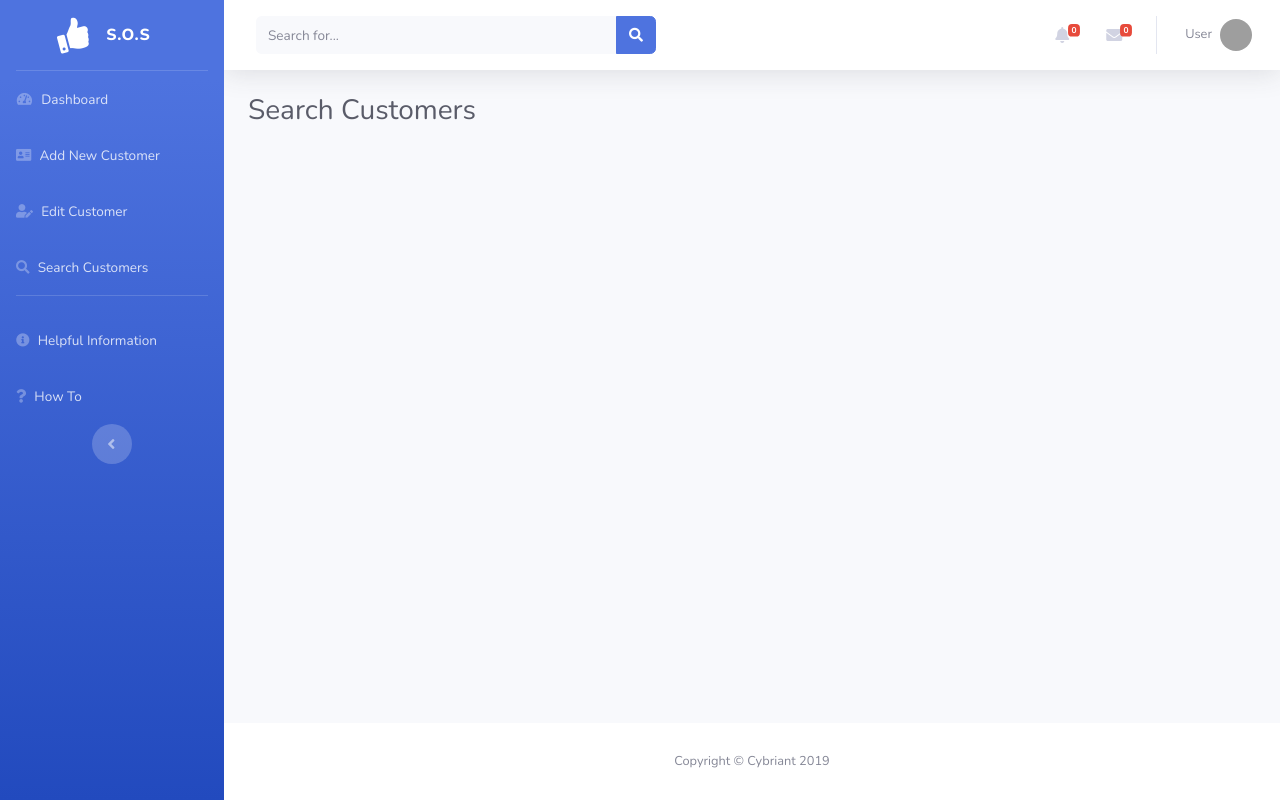
After one commit to FrankDaTankB/SWEFinalProject, a Django app: page /searchCustomer/ in a window 1280 px wide. The commit adds this page. Run offline with Django 3.2, Linux system fonts and the light colour scheme; some libraries are stand-ins or nearby versions; grey boxes are pictures that could not be loaded.

Commit message:
Search Customer created

```diff
--- a/cybriant_project/verso/templates/verso/base.html
+++ b/cybriant_project/verso/templates/verso/base.html
@@ -29,11 +29,11 @@
     <ul class="navbar-nav bg-gradient-primary sidebar sidebar-dark accordion" id="accordionSidebar">
 
       <!-- Sidebar - Brand -->
-      <a class="sidebar-brand d-flex align-items-center justify-content-center" href="index.html">
+      <a class="sidebar-brand d-flex align-items-center justify-content-center" href="{% url 'verso-index' %}">
         <div class="sidebar-brand-icon rotate-n-15">
           <i class="fas fa-thumbs-up"></i>
         </div>
-        <div class="sidebar-brand-text mx-3">Verso Pollice</div>
+        <div class="sidebar-brand-text mx-3">S.O.S</div>
       </a>
 
       <!-- Divider -->
@@ -61,7 +61,7 @@
       </li>
       <!-- Nav Item - Pages Collapse Menu -->
       <li class="nav-item">
-        <a class="nav-link" href="#">
+        <a class="nav-link" href="{% url 'verso-searchCustomer' %}">
           <i class="fas fa-search"></i>
           <span>Search Customers</span>
         </a>
--- /dev/null
+++ b/cybriant_project/verso/templates/verso/searchCustomer.html
@@ -0,0 +1,5 @@
+{% extends "verso/base.html" %}
+{% block content %}
+<title>Welcome</title>
+  <h1 class="h3 mb-4 text-gray-800">Search Customers</h1>
+{% endblock content %}
--- a/cybriant_project/verso/urls.py
+++ b/cybriant_project/verso/urls.py
@@ -4,5 +4,6 @@ from . import views
 urlpatterns = [
     path('', views.home, name='verso-home'),
     path('index/', views.index, name='verso-index'),
-    path('customerReg/', views.customerReg, name='verso-customerReg')
+    path('customerReg/', views.customerReg, name='verso-customerReg'),
+    path('searchCustomer/', views.searchCustomer, name='verso-searchCustomer')
 ]
--- a/cybriant_project/verso/views.py
+++ b/cybriant_project/verso/views.py
@@ -30,4 +30,7 @@ def customerReg(request):
     else:
         form = customerRegistration()
     return render(request, 'verso/customerReg.html', {'form': form})
+
+def searchCustomer(request):
+    return render(request, 'verso/searchCustomer.html')
 # Create your views here.
```
